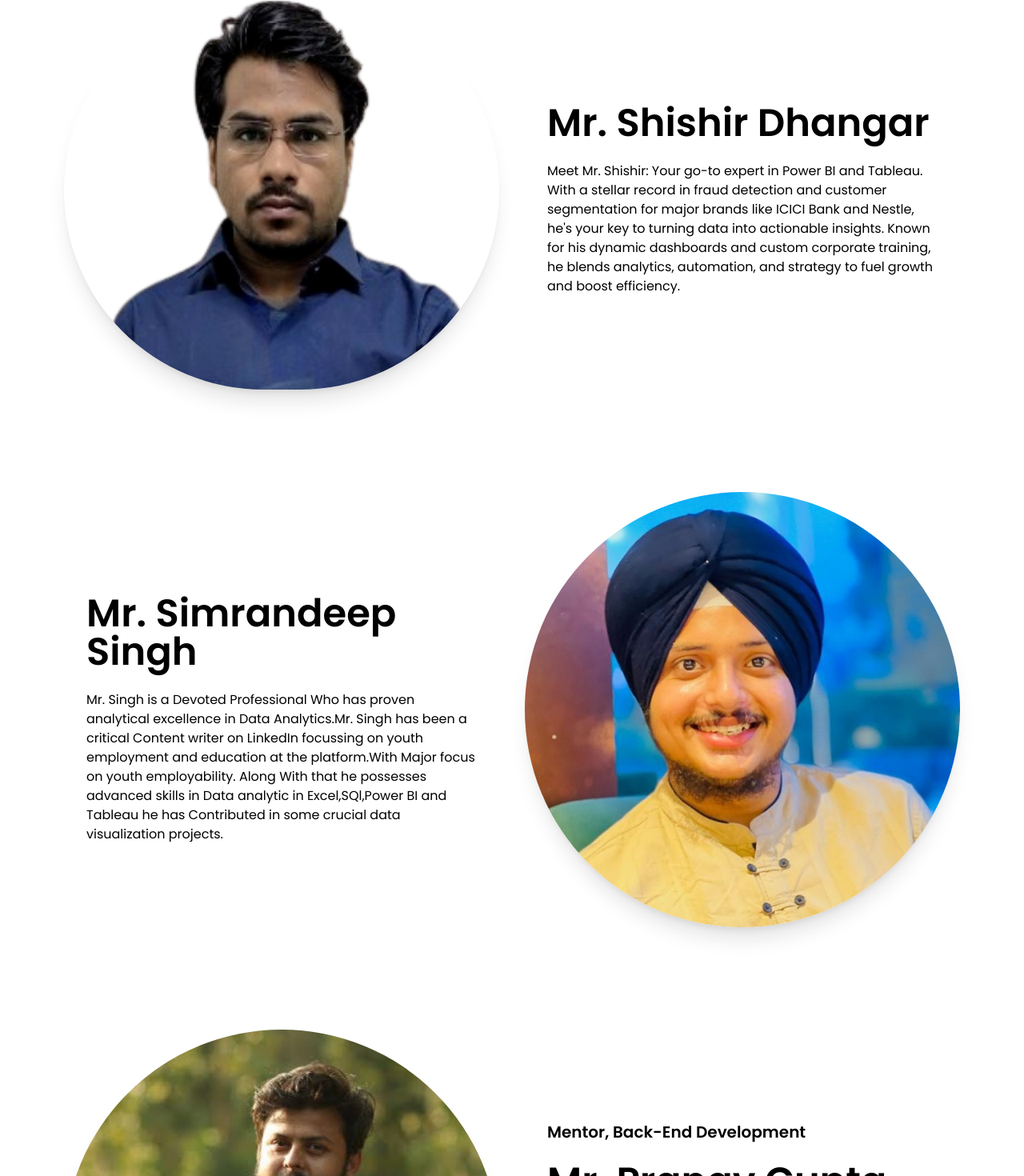
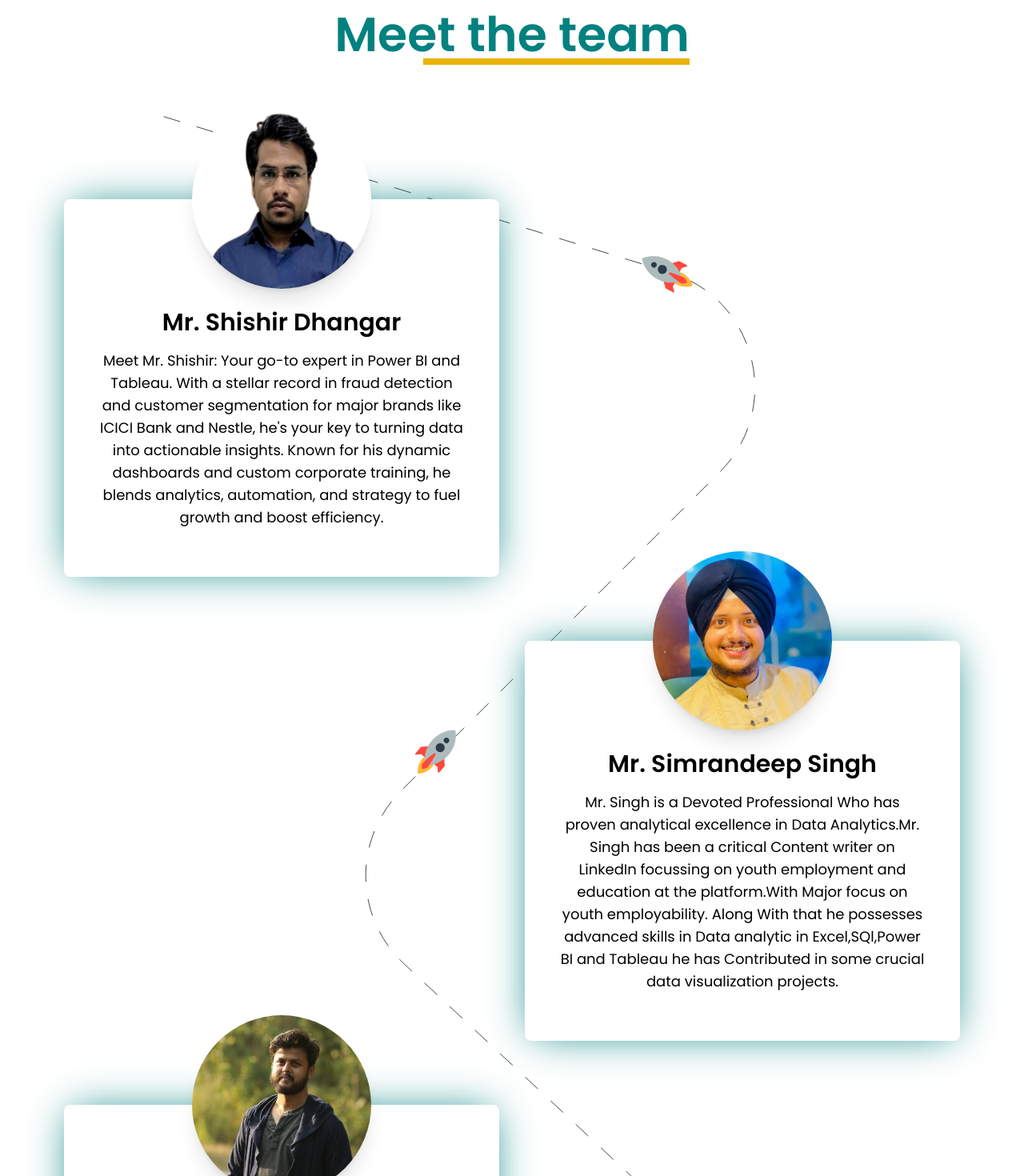
Before and after one commit to navjot369/PowerBI, a Next.js app: page /team in a window 1280 px wide. Shown: the part 147-1617 px from the top of the page at 80% size. Built offline with nearby package versions, Linux system fonts and the light colour scheme.

Commit message:
Changes in design of "Meet the team"

```diff
--- a/app/team/page.tsx
+++ b/app/team/page.tsx
@@ -1,11 +1,16 @@
 import Container from "@/app/ui/team/contFile";
-import ContainerRev from "@/app/ui/team/contRfile";
 
 export default function Page() {
-    return(<div>
-        <Container source="/Images/PowerBi_sir.png" desig="" name="Mr. Shishir Dhangar"  desp="Meet Mr. Shishir: Your go-to expert in Power BI and Tableau. With a stellar record in fraud detection and customer segmentation for major brands like ICICI Bank and Nestle, he's your key to turning data into actionable insights. Known for his dynamic dashboards and custom corporate training, he blends analytics, automation, and strategy to fuel growth and boost efficiency."/>
-        <ContainerRev source="/Images/Simran_img.jpeg" desig="" name="Mr. Simrandeep Singh"  desp=" Mr. Singh is a Devoted Professional Who has proven analytical excellence in Data Analytics.Mr. Singh has been a critical Content writer on LinkedIn focussing on youth employment and education at the platform.With Major focus on youth employability. Along With that he possesses advanced skills in Data analytic in Excel,SQl,Power BI and Tableau he has Contributed in some crucial data visualization projects."/>
-        <Container source="/Images/Pranav_img.jpg" desig=" Mentor, Back-End Development " name="Mr. Pranav Gupta"  desp="Mr. Kumar is an Innovative IT professional with a proven track record of over 6 years in the industry, fueling business success through cutting-edge solutions. His expertise lies in Microsoft technologies, including MVC, .NET Core, and Azure, coupled with a solid grasp of frontend technologies like Angular and React. He is keen to explore new opportunities in the ever-evolving IT field, where I can contribute my skills and expertise to drive impactful change."/>
-        <ContainerRev source="/Images/Navjot_img.jpeg" desig="" name="Mr. Navjot Singh"  desp="An ambitious and dedicated Computer Science Engineering student at Chitkara University specializing in Front-End Development. With a profound expertise in technologies such as React, Next.js, Bootstrap, and Tailwind CSS, I have honed my craft in creating captivating and user-centric web experiences. My journey as a front-end developer is fueled by a passion for innovation and a relentless pursuit of mastering emerging technologies."/>
- </div>);
+    return(<div className="w-full">
+        <div className="mx-auto w-min flex flex-col justify-end items-end my-16">
+        <h1 className="mx-auto w-max text-[--pc] text-6xl font-bold">Meet the team</h1>
+        <div className="w-3/4 h-2 bg-yellow-500"></div>
+        </div>
+        <div className="bg-team-page bg-no-repeat bg-center bg-contain  w-full flex flex-col items-center pb-11">
+        <Container source="/Images/PowerBi_sir.png" desig="" right={false} name="Mr. Shishir Dhangar"  desp="Meet Mr. Shishir: Your go-to expert in Power BI and Tableau. With a stellar record in fraud detection and customer segmentation for major brands like ICICI Bank and Nestle, he's your key to turning data into actionable insights. Known for his dynamic dashboards and custom corporate training, he blends analytics, automation, and strategy to fuel growth and boost efficiency."/>
+        <Container source="/Images/Simran_img.jpeg" desig="" right={true} name="Mr. Simrandeep Singh"  desp=" Mr. Singh is a Devoted Professional Who has proven analytical excellence in Data Analytics.Mr. Singh has been a critical Content writer on LinkedIn focussing on youth employment and education at the platform.With Major focus on youth employability. Along With that he possesses advanced skills in Data analytic in Excel,SQl,Power BI and Tableau he has Contributed in some crucial data visualization projects."/>
+        <Container source="/Images/Pranav_img.jpg" desig=" Mentor, Back-End Development " right={false} name="Mr. Pranav Gupta"  desp="Mr. Kumar is an Innovative IT professional with a proven track record of over 6 years in the industry, fueling business success through cutting-edge solutions. His expertise lies in Microsoft technologies, including MVC, .NET Core, and Azure, coupled with a solid grasp of frontend technologies like Angular and React. He is keen to explore new opportunities in the ever-evolving IT field, where I can contribute my skills and expertise to drive impactful change."/>
+        <Container source="/Images/Navjot_img.jpeg" desig="" name="Mr. Navjot Singh" right={true}  desp="An ambitious and dedicated Computer Science Engineering student at Chitkara University specializing in Front-End Development. With a profound expertise in technologies such as React, Next.js, Bootstrap, and Tailwind CSS, I have honed my craft in creating captivating and user-centric web experiences. My journey as a front-end developer is fueled by a passion for innovation and a relentless pursuit of mastering emerging technologies."/>
+        </div>
+    </div>);
 }
--- a/app/ui/team/contFile.tsx
+++ b/app/ui/team/contFile.tsx
@@ -1,19 +1,22 @@
 import Image from 'next/image';
 
-export default function Container({ source, desig, name, desp } : {
+export default function Container({ source, desig, name, desp, right } : {
     source : string,
     desig: string,
     name: string,
-    desp: string
+    desp: string,
+    right: boolean
 }) {
-    return(<div className="my-6 max-w-6xl mx-auto grid grid-cols-1 md:grid-cols-2">
-        <div className="p-4">
-            <Image src={source} className="rounded-full w-2/3 aspect-sqaure mx-auto md:w-full shadow-xl" width="500" height="500" alt="Speaker" />
+    return(<div className="my-2 md:-my-6 max-w-6xl mx-auto grid grid-cols-1 md:grid-cols-2 gap-8 px-4">
+        <div className={"relative " + (right? "col-start-2 col-end-3" : "col-start-1 col-end-2")}>
+        <div className="p-4 w-full absolute top-0 right-0 flex justify-center">
+            <Image src={source} className="rounded-full bg-white aspect-sqaure mx-auto w-56 h-56 shadow-xl" width="500" height="500" alt="Speaker" />
         </div>
-        <div className="flex flex-col items-center md:items-start justify-center px-11">
-            <div className="text-xl font-bold my-4">{desig}</div>
-            <div className="text-5xl font-bold my-2 text-center md:text-left">{name}</div>
-            <div className="text-md my-4 text-center md:text-left">{desp}</div>
+        <div className="flex flex-col items-center mt-32 pt-32 mx-auto pb-11 shadow-[0_0_50px_-10px_var(--pc)] rounded-lg justify-center px-11 w-full bg-white">
+            <div className="text-3xl font-bold my-2 mb-0 text-center md:text-left">{name}</div>
+            <div className="text-lg font-bold text-[--pc]">{desig}</div>
+            <div className="text-lg my-4 text-center">{desp}</div>
+        </div>
         </div>
     </div>);
 }
--- a/app/ui/team/contRfile.tsx
+++ /dev/null
@@ -1,19 +0,0 @@
-import Image from 'next/image';
-
-export default function ContainerRev({ source, desig, name, desp } : {
-    source : string,
-    desig: string,
-    name: string,
-    desp: string
-}) {
-    return(<div className="my-24 max-w-6xl mx-auto grid grid-cols-1 md:grid-cols-2">
-        <div className="p-4 md:col-start-2 md:col-end-3 row-start-1 row-end-2">
-            <Image src={source} className="rounded-full w-2/3 aspect-sqaure mx-auto md:w-full shadow-xl" width="500" height="500" alt="Speaker" />
-        </div>
-        <div className="flex flex-col items-center md:items-start justify-center px-11 md:col-start-1 md:col-end-2 row-start-2 row-end-3 md:row-start-1 md:row-end-2">
-            <div className="text-xl font-bold my-4">{desig}</div>
-            <div className="text-5xl font-bold my-2 text-center md:text-left">{name}</div>
-            <div className="text-md my-4 text-center md:text-left">{desp}</div>
-        </div>
-    </div>);
-}
--- a/tailwind.config.ts
+++ b/tailwind.config.ts
@@ -13,7 +13,8 @@ const config: Config = {
         'resource-heroSec' : "url('/Images/background1.jpg')",
         'program-background' : "url('/Images/get_in_touch_wallpaper.jpg')",
         'sec4-bg' : "url('/Images/background1.jpg')",
-        'get-touch-wall' : "url('/Images/get_in_touch_wallpaper.jpg')"
+        'get-touch-wall' : "url('/Images/get_in_touch_wallpaper.jpg')",
+        'team-page' : "url('/Icons/team_background.svg')"
       },
     },
   },
```
Also changed, not shown: public/Icons/team_background.svg (added).
